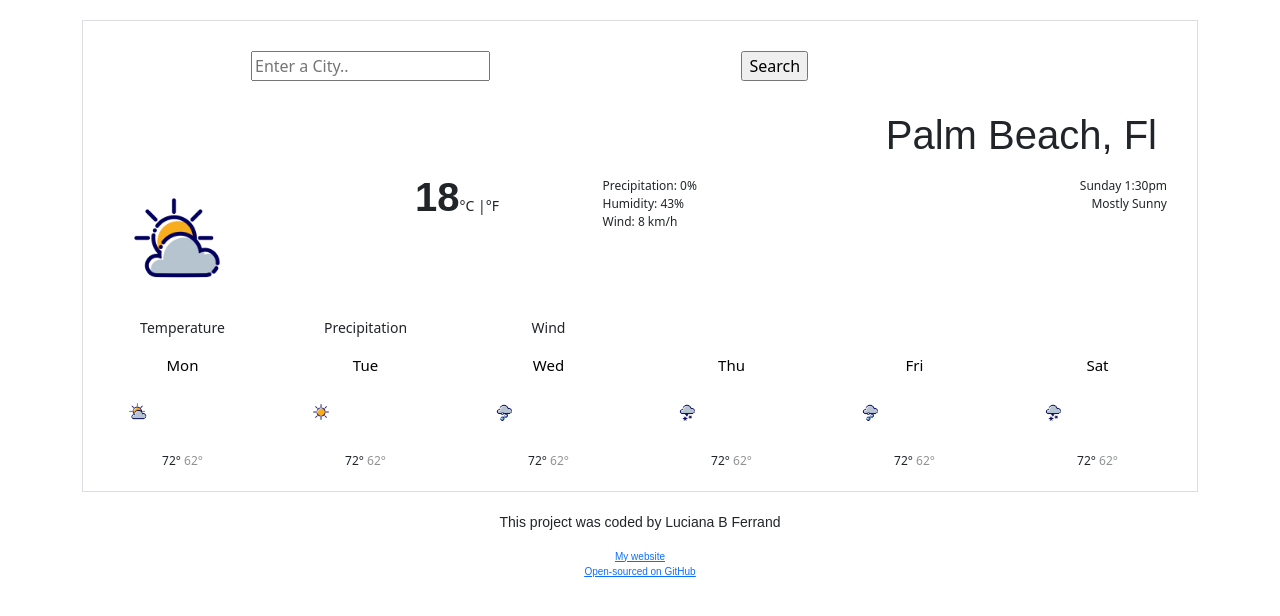
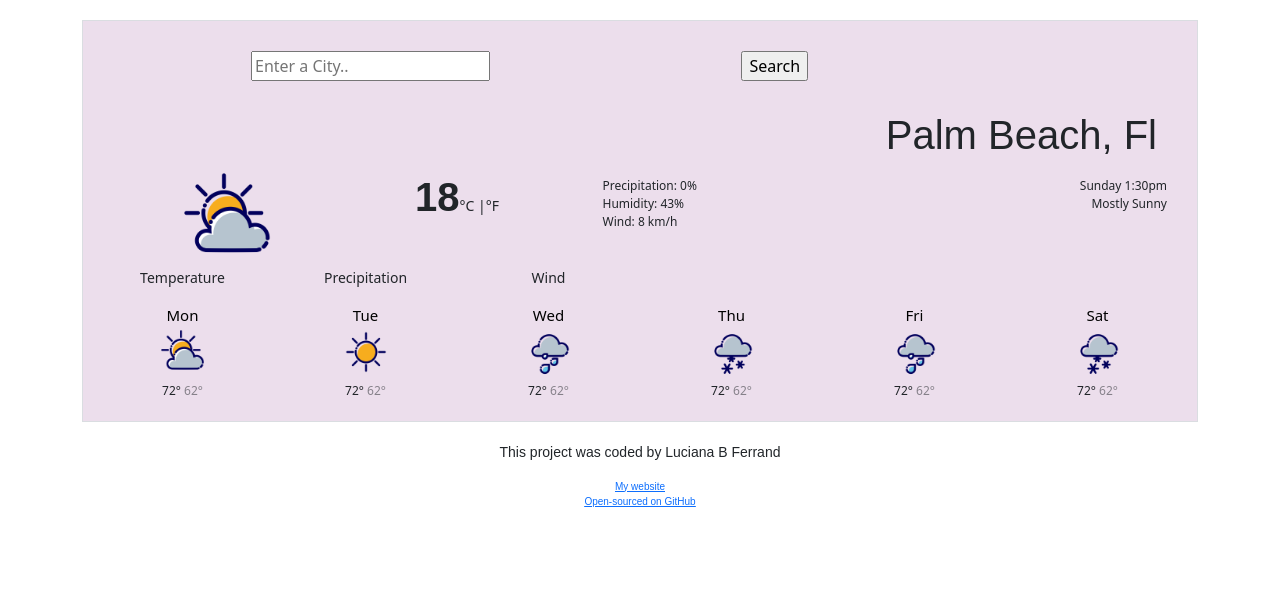
Before and after one commit to lbferrand/weather-app-react-project, a React (Create React App) app: page / in a window 1280 px wide. Shown: the top 616 px of the page. Built offline with nearby package versions, Linux system fonts and the light colour scheme.

Commit message:
Fixed icon images

```diff
--- a/src/Weather.css
+++ b/src/Weather.css
@@ -5,6 +5,7 @@ body {
 .Weather {
   border: 1px solid #dadde1;
   padding: 20px;
+  background: rgb(236, 222, 236);
 }
 form {
   display: block;
@@ -21,12 +22,6 @@ h1 {
   display: block;
   height: 50px;
   width: 50px;
-  margin: 25px;
-}
-img {
-  display: block;
-  height: 20px;
-  width: 20px;
   margin: 25px;
 }
 strong {
@@ -62,7 +57,7 @@ span {
   color: #000;
 }
 .weather-forecast-date img {
-  height: 50px;
+  height: 20px;
   width: 20px;
 }
 .weather-temp-min {
--- a/src/Weather.js
+++ b/src/Weather.js
@@ -68,7 +68,7 @@ export default function Weather() {
             <img
               src="images/cloud_cloudy_sun.png"
               alt="partly cloudy"
-              width="100"
+              width="50"
             ></img>
             <div className="weather-forescast-temperature">
               <span className="weather-temp-max">72° </span>
```
